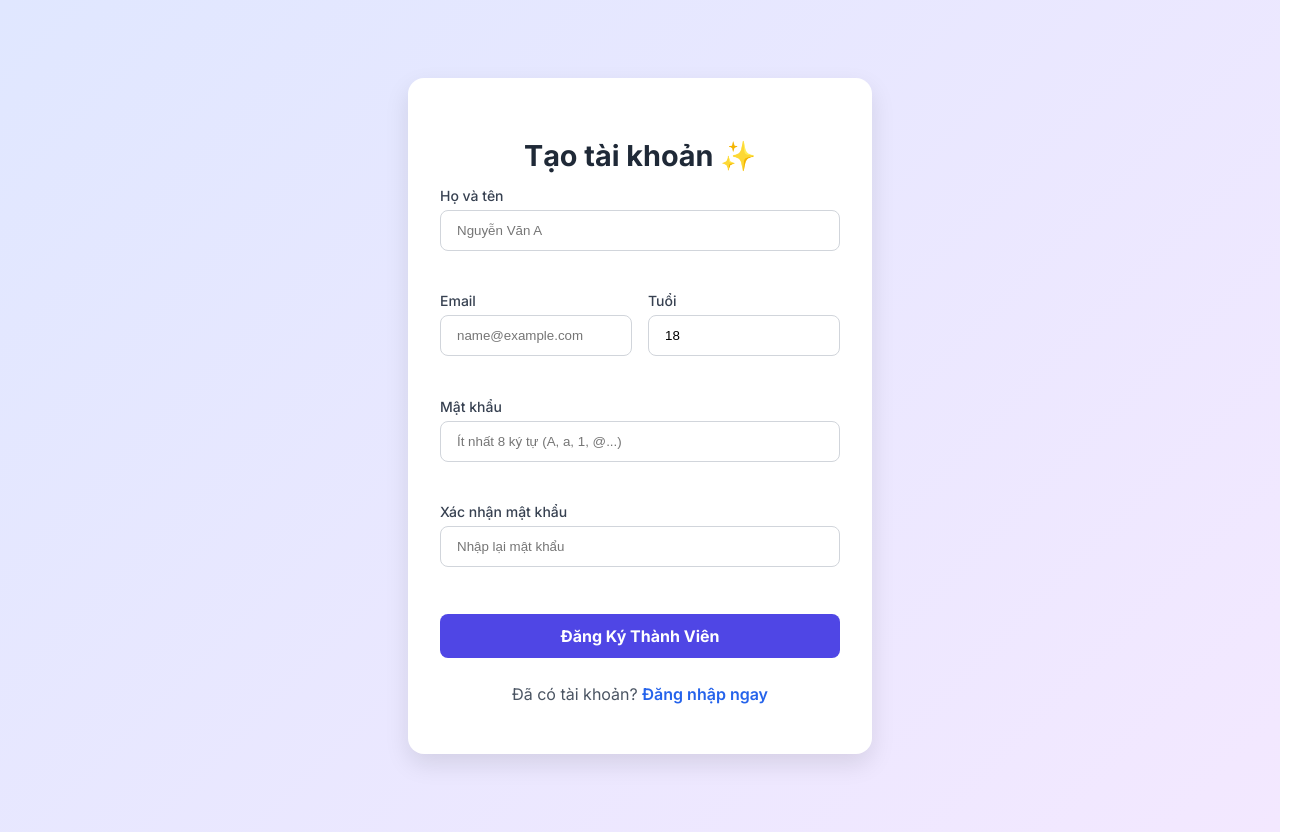
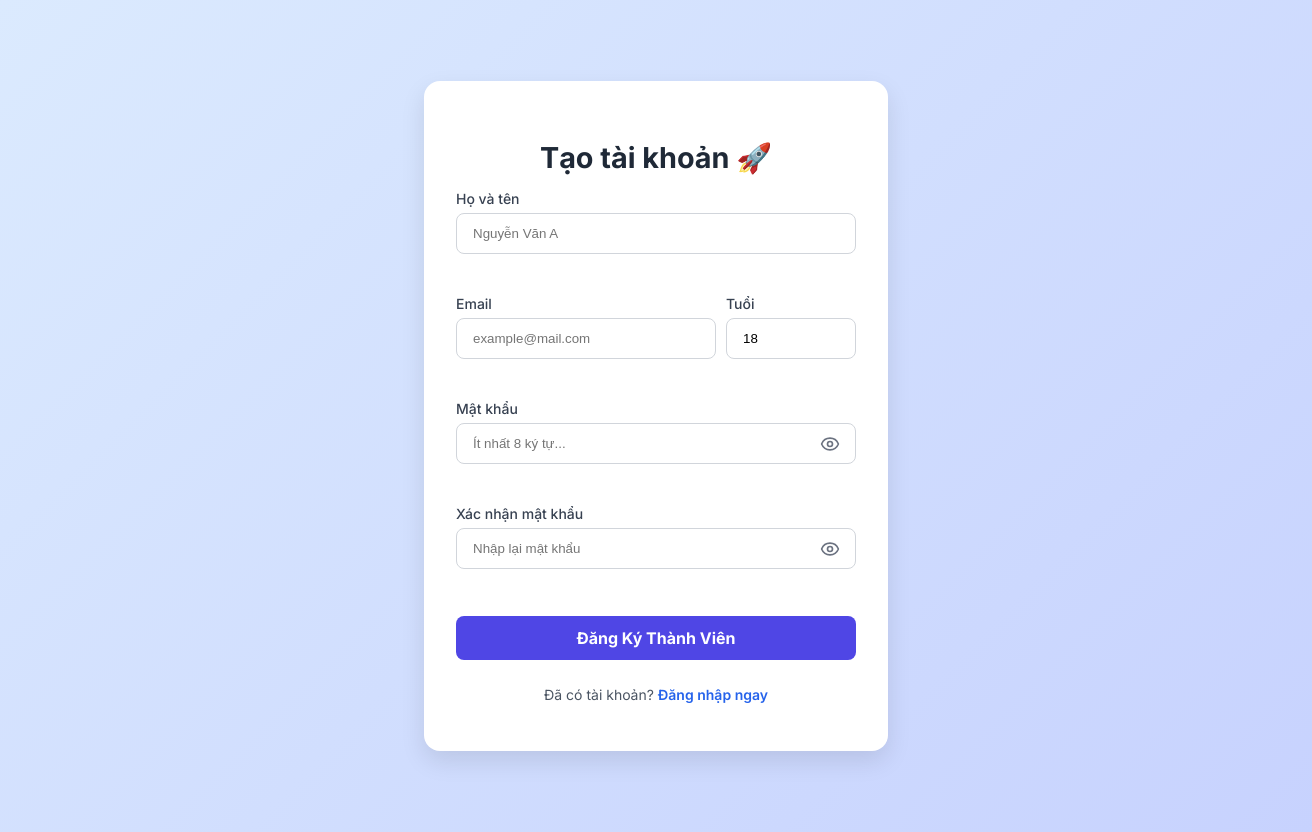
Before and after one commit to Dragon-Ky/Front-end_Library, a React app: page /register in a window 1280 px wide. Shown: the whole page, 1312 px wide, since content can reach past the window. Built offline with nearby package versions, Linux system fonts and the light colour scheme; the HTML template or start-up script is replaced by a standard one.

Commit message:
feat: add lucide-react for password visibility toggle in Login and Register forms

```diff
--- a/package.json
+++ b/package.json
@@ -11,6 +11,7 @@
   },
   "dependencies": {
     "axios": "^1.13.6",
+    "lucide-react": "^0.577.0",
     "react": "^19.2.0",
     "react-dom": "^19.2.0",
     "react-router-dom": "^7.13.1"
--- a/src/pages/Login.tsx
+++ b/src/pages/Login.tsx
@@ -1,12 +1,18 @@
 import React, { useState } from 'react';
 import { useNavigate, Link } from 'react-router-dom';
 import api from '../services/api';
-import '../styles/Login.css'; // Import file CSS
+import { Eye, EyeOff } from 'lucide-react';
+import '../styles/Login.css';
 
 const Login = () => {
     const [email, setEmail] = useState('');
     const [password, setPassword] = useState('');
+    // State quản lý ẩn/hiện: false là ẩn (mặc định), true là hiện
+    const [showPassword, setShowPassword] = useState(false);
     const navigate = useNavigate();
+
+    // Hàm đảo trạng thái showPassword
+    const togglePassword = () => setShowPassword(!showPassword);
 
     const handleSubmit = async (e: React.FormEvent<HTMLFormElement>) => {
         e.preventDefault();
@@ -17,7 +23,7 @@ const Login = () => {
             if (token) {
                 localStorage.setItem('token', token);
                 localStorage.setItem('role', role);
-                alert(`Đăng nhập thành công! `);
+                alert(`Đăng nhập thành công!`);
 
                 if (role === 'ADMIN') {
                     navigate('/admin/dashboard');
@@ -32,8 +38,8 @@ const Login = () => {
     };
 
     return (
-        <div className="w-full min-h-screen flex items-center justify-center bg-gray-50">
-            <div className="auth-container login-bg w-full flex justify-center">
+        <div className="login-wrapper">
+            <div className="auth-container login-bg">
                 <div className="auth-card">
                     <h2 className="auth-title">Chào mừng trở lại! 📚</h2>
                     <p className="auth-subtitle">Hệ thống quản lý mượn sách</p>
@@ -52,13 +58,25 @@ const Login = () => {
 
                         <div className="form-group">
                             <label>Mật khẩu</label>
+                            <div className="password-input-container">
                                 <input
-                                type="password"
+                                    // Thay đổi type dynamic dựa trên state
+                                    type={showPassword ? "text" : "password"}
                                     placeholder="admin123"
                                     value={password}
                                     onChange={(e) => setPassword(e.target.value)}
                                     required
                                 />
+                                <button
+                                    type="button" // Tránh việc nhấn icon bị submit form
+                                    className="eye-icon-button"
+                                    onClick={togglePassword}
+                                    tabIndex={-1} // Bỏ qua khi nhấn Tab
+                                >
+                                    {/* Render có điều kiện: Ẩn cái này hiện cái kia vào cùng 1 chỗ */}
+                                    {showPassword ? <EyeOff size={20} /> : <Eye size={20} />}
+                                </button>
+                            </div>
                         </div>
 
                         <button type="submit" className="btn-submit btn-login">
@@ -67,9 +85,7 @@ const Login = () => {
                     </form>
 
                     <div className="auth-footer">
-                        <p>
-                            Chưa có tài khoản? <Link to="/register">Đăng ký ngay</Link>
-                        </p>
+                        <p>Chưa có tài khoản? <Link to="/register">Đăng ký ngay</Link></p>
                     </div>
                 </div>
             </div>
--- a/src/pages/Register.tsx
+++ b/src/pages/Register.tsx
@@ -1,6 +1,7 @@
 import React, { useState } from 'react';
 import { useNavigate, Link } from 'react-router-dom';
 import api from '../services/api';
+import { Eye, EyeOff } from 'lucide-react'; // Import icon
 import '../styles/Register.css';
 
 const Register = () => {
@@ -9,8 +10,12 @@ const Register = () => {
         email: '',
         password: '',
         confirmPassword: '',
-        age: 18 // Mặc định 18 tuổi
+        age: 18
     });
+
+    // 1. Quản lý trạng thái ẩn/hiện cho 2 ô mật khẩu riêng biệt
+    const [showPassword, setShowPassword] = useState(false);
+    const [showConfirmPassword, setShowConfirmPassword] = useState(false);
 
     const navigate = useNavigate();
 
@@ -24,111 +29,99 @@ const Register = () => {
 
     const handleRegister = async (e: React.FormEvent<HTMLFormElement>) => {
         e.preventDefault();
-
-        // 1. Kiểm tra khớp mật khẩu
         if (formData.password !== formData.confirmPassword) {
             alert("Mật khẩu xác nhận không khớp!");
             return;
         }
 
-        // 2. Regex kiểm tra mật khẩu mạnh (khớp với backend @Pattern)
         const passwordRegex = /^(?=.*[a-z])(?=.*[A-Z])(?=.*\d)(?=.*[@$!%*?&])[A-Za-z\d@$!%*?&]{8,}$/;
         if (!passwordRegex.test(formData.password)) {
-            alert("Mật khẩu phải ít nhất 8 ký tự, gồm chữ hoa, chữ thường, số và ký tự đặc biệt!");
+            alert("Mật khẩu phải ít nhất 8 ký tự, có chữ hoa, chữ thường, số và ký tự đặc biệt!");
             return;
         }
 
         try {
-            // Gửi đúng các trường backend yêu cầu trong UserCreationRequest
             await api.post('/users/register', {
+                name: formData.name,
                 email: formData.email,
-                name: formData.name,
                 password: formData.password,
                 age: formData.age
             });
-
-            alert("Đăng ký thành công! Hãy đăng nhập.");
+            alert("Đăng ký thành công!");
             navigate('/login');
-        } catch (error: any) {
-            // Hiển thị message lỗi từ backend nếu có (ví dụ: EMAIL_NOT_BLANK)
-            const errorMsg = error.response?.data?.message || "Đăng ký thất bại!";
-            alert("Lỗi: " + errorMsg);
+        } catch (error) {
+            console.error("Lỗi đăng ký:", error);
+            alert("Đăng ký thất bại, vui lòng thử lại!");
         }
     };
 
     return (
-        <div className="auth-container register-bg">
-            <div className="auth-card register-card">
-                <h2 className="auth-title">Tạo tài khoản ✨</h2>
-
+        <div className="auth-container login-bg">
+            <div className="auth-card">
+                <h2 className="auth-title">Tạo tài khoản 🚀</h2>
                 <form onSubmit={handleRegister} className="auth-form">
                     <div className="form-group">
                         <label>Họ và tên</label>
-                        <input
-                            name="name"
-                            type="text"
-                            placeholder="Nguyễn Văn A"
-                            value={formData.name}
-                            onChange={handleChange}
-                            required
-                        />
+                        <input name="name" type="text" placeholder="Nguyễn Văn A" value={formData.name} onChange={handleChange} required />
                     </div>
 
-                    <div className="form-row">
-                        <div className="form-group flex-2">
+                    <div className="form-row" style={{ display: 'flex', gap: '10px' }}>
+                        <div className="form-group" style={{ flex: 2 }}>
                             <label>Email</label>
-                            <input
-                                name="email"
-                                type="email"
-                                placeholder="name@example.com"
-                                value={formData.email}
-                                onChange={handleChange}
-                                required
-                            />
+                            <input name="email" type="email" placeholder="example@mail.com" value={formData.email} onChange={handleChange} required />
                         </div>
-                        <div className="form-group flex-1">
+                        <div className="form-group" style={{ flex: 1 }}>
                             <label>Tuổi</label>
-                            <input
-                                name="age"
-                                type="number"
-                                min="5"
-                                max="100"
-                                value={formData.age}
-                                onChange={handleChange}
-                                required
-                            />
+                            <input name="age" type="number" value={formData.age} onChange={handleChange} required />
                         </div>
                     </div>
 
+                    {/* Ô Mật khẩu chính */}
                     <div className="form-group">
                         <label>Mật khẩu</label>
+                        <div className="password-input-container">
                             <input
                                 name="password"
-                            type="password"
-                            placeholder="Ít nhất 8 ký tự (A, a, 1, @...)"
+                                type={showPassword ? "text" : "password"} // Logic ẩn hiện
+                                placeholder="Ít nhất 8 ký tự..."
                                 value={formData.password}
                                 onChange={handleChange}
                                 required
                             />
+                            <button
+                                type="button"
+                                className="eye-icon-button"
+                                onClick={() => setShowPassword(!showPassword)} // Đảo trạng thái
+                            >
+                                {showPassword ? <EyeOff size={20} /> : <Eye size={20} />}
+                            </button>
+                        </div>
                     </div>
 
+                    {/* Ô Xác nhận mật khẩu */}
                     <div className="form-group">
                         <label>Xác nhận mật khẩu</label>
+                        <div className="password-input-container">
                             <input
                                 name="confirmPassword"
-                            type="password"
+                                type={showConfirmPassword ? "text" : "password"} // Logic ẩn hiện
                                 placeholder="Nhập lại mật khẩu"
                                 value={formData.confirmPassword}
                                 onChange={handleChange}
                                 required
                             />
+                            <button
+                                type="button"
+                                className="eye-icon-button"
+                                onClick={() => setShowConfirmPassword(!showConfirmPassword)} // Đảo trạng thái
+                            >
+                                {showConfirmPassword ? <EyeOff size={20} /> : <Eye size={20} />}
+                            </button>
+                        </div>
                     </div>
 
-                    <button type="submit" className="btn-submit btn-register">
-                        Đăng Ký Thành Viên
-                    </button>
+                    <button type="submit" className="btn-submit btn-register">Đăng Ký Thành Viên</button>
                 </form>
-
                 <div className="auth-footer">
                     <p>Đã có tài khoản? <Link to="/login">Đăng nhập ngay</Link></p>
                 </div>
--- a/src/styles/Login.css
+++ b/src/styles/Login.css
@@ -1,20 +1,27 @@
-/* Container chung cho cả Login và Register */
-.auth-container {
+/* Container chung */
+.login-wrapper {
+    width: 100%;
     min-height: 100vh;
     display: flex;
-    align-items: center;
+    items-center: center;
     justify-content: center;
-    padding: 1rem;
-    font-family: 'Inter', sans-serif;
+    background-color: #f9fafb;
+}
+
+.auth-container {
+    width: 100%;
+    display: flex;
+    justify-content: center;
 }
 
 .login-bg {
     background: linear-gradient(135deg, #dbeafe 0%, #c7d2fe 100%);
+    padding: 1rem;
 }
 
 .auth-card {
     background: white;
-    padding: 2rem;
+    padding: 2.5rem;
     border-radius: 1rem;
     box-shadow: 0 10px 25px rgba(0, 0, 0, 0.1);
     width: 100%;
@@ -49,6 +56,13 @@
     margin-bottom: 0.25rem;
 }
 
+/* Logic bọc Input mật khẩu và Con mắt */
+.password-input-container {
+    position: relative;
+    display: flex;
+    align-items: center;
+}
+
 .form-group input {
     width: 100%;
     padding: 0.75rem 1rem;
@@ -56,12 +70,37 @@
     border-radius: 0.5rem;
     outline: none;
     transition: all 0.2s;
-    box-sizing: border-box; /* Quan trọng để input không bị tràn */
+    box-sizing: border-box;
+}
+
+/* Chừa khoảng trống bên phải cho input mật khẩu để không bị chữ đè lên icon */
+.password-input-container input {
+    padding-right: 45px;
 }
 
 .form-group input:focus {
     border-color: #2563eb;
     box-shadow: 0 0 0 3px rgba(37, 99, 235, 0.1);
+}
+
+/* Nút con mắt */
+.eye-icon-button {
+    position: absolute;
+    right: 12px;
+    background: none;
+    border: none;
+    padding: 4px;
+    cursor: pointer;
+    display: flex;
+    align-items: center;
+    justify-content: center;
+    color: #6b7280;
+    transition: color 0.2s;
+    z-index: 2;
+}
+
+.eye-icon-button:hover {
+    color: #1f2937;
 }
 
 .btn-submit {
@@ -76,22 +115,23 @@
     margin-top: 0.5rem;
 }
 
-.btn-submit:active {
-    transform: scale(0.98);
-}
-
 .btn-login {
-    background-color: #16a34a;
+    background-color: #2563eb;
 }
 
 .btn-login:hover {
-    background-color: #15803d;
+    background-color: #1d4ed8;
+}
+
+.btn-submit:active {
+    transform: scale(0.98);
 }
 
 .auth-footer {
     margin-top: 1.5rem;
     text-align: center;
-    color: #4b5563;
+    font-size: 0.875rem;
+    color: #6b7280;
 }
 
 .auth-footer a {
```
Also changed, not shown: 1 other file (tests, documents, lock files or other folders). Lines whose indentation alone changed are shown as unchanged.
